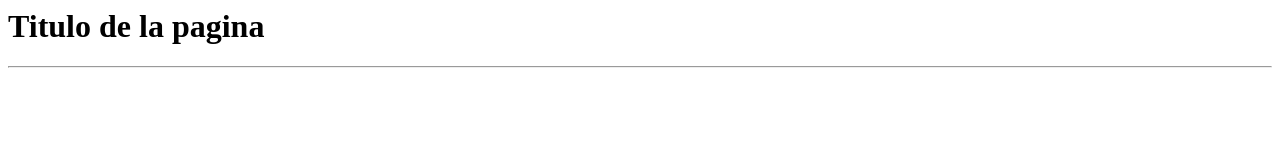
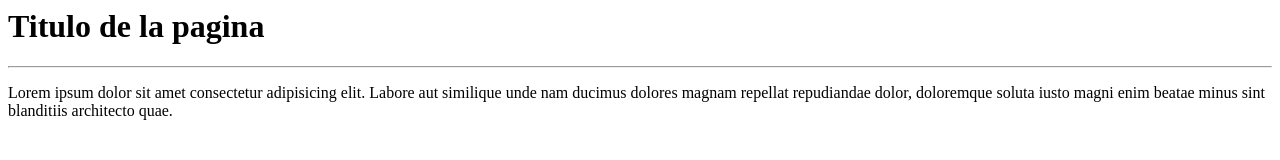
Before and after one commit to yuliethCor08/repositorio-prueba, a plain HTML site: page index.html in a window 1280 px wide. Drawn offline with Linux system fonts and the light colour scheme.

Commit message:
Agrendo el parrafo al index.html

```diff
--- a/index.html
+++ b/index.html
@@ -4,5 +4,9 @@
  <body>
     <h1>Titulo de la pagina</h1>
     <hr>
+    <p>Lorem ipsum dolor sit amet consectetur adipisicing elit. Labore aut
+        similique unde nam ducimus dolores magnam repellat repudiandae dolor,
+        doloremque soluta iusto magni enim beatae minus sint blanditiis
+        architecto quae.</p>
 </body>
 </html>
```
